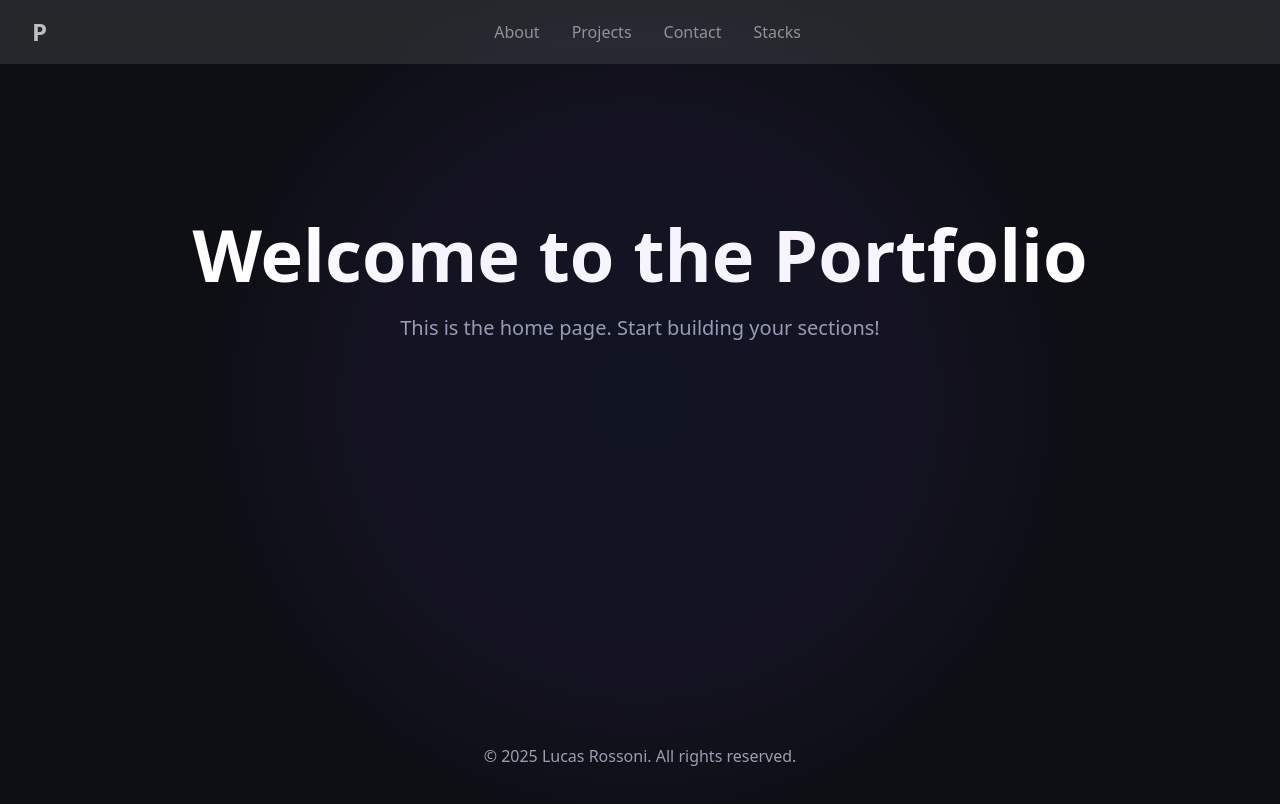
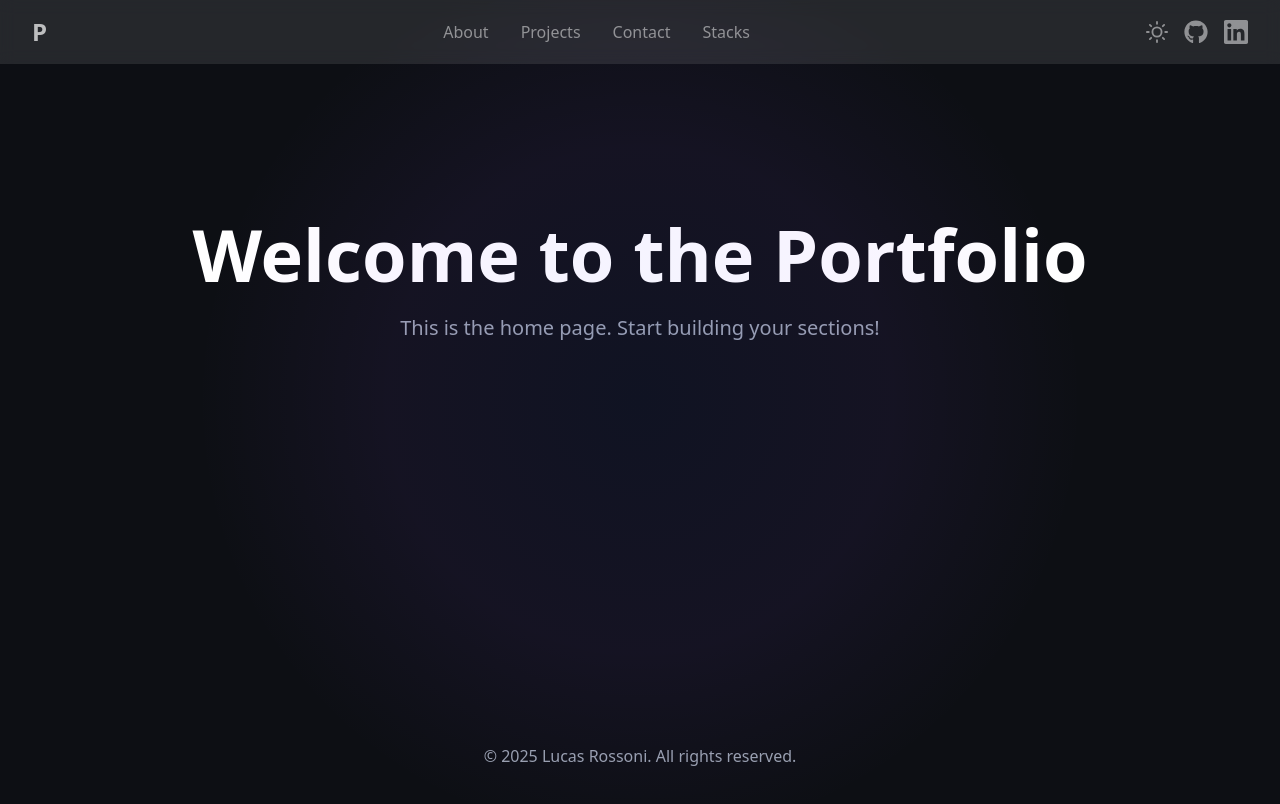
Before and after one commit to PxS00/portfolio, a React (Vite) app: page / in a window 1280 px wide. Shown: the top 804 px of the page. Built offline with nearby package versions, Linux system fonts and the light colour scheme.

Commit message:
feat: implement Navbar with theme toggle and social links

```diff
--- a/package.json
+++ b/package.json
@@ -24,6 +24,7 @@
     "lucide-react": "^0.554.0",
     "react": "^19.2.0",
     "react-dom": "^19.2.0",
+    "react-icons": "^5.5.0",
     "react-router-dom": "^7.9.6",
     "tailwindcss": "^4.1.17"
   },
--- a/src/components/Navbar/Navbar.tsx
+++ b/src/components/Navbar/Navbar.tsx
@@ -1,22 +1,60 @@
+import { useEffect, useState } from 'react';
+import { FiMoon, FiSun } from 'react-icons/fi';
 import { useLocation } from "react-router-dom";
+import SocialLink from '../SocialLink/SocialLink';
+import { SOCIAL_LINKS } from '../../constants/socialLinks';
 
 export default function Navbar() {
   const location = useLocation();
   const isHome = location.pathname === '/';
 
+  // Theme toggle logic
+  const [theme, setTheme] = useState(() => {
+    if (typeof window !== 'undefined') {
+      return localStorage.getItem('theme') || 'dark';
+    }
+    return 'dark';
+  });
+
+  useEffect(() => {
+    if (theme === 'dark') {
+      document.documentElement.classList.add('dark');
+      localStorage.setItem('theme', 'dark');
+    } else {
+      document.documentElement.classList.remove('dark');
+      localStorage.setItem('theme', 'light');
+    }
+  }, [theme]);
+
+  const toggleTheme = () => {
+    setTheme(theme === 'dark' ? 'light' : 'dark');
+  };
+
   return (
-    <nav className="w-full fixed top-0 left-0 z-50 flex items-center justify-between px-8 py-4 backdrop-blur bg-white/10 text-white/70">
+    <nav className="w-full fixed top-0 left-0 z-50 flex items-center justify-between px-8 py-4 backdrop-blur bg-white/10 text-white/70 dark:bg-[#0D0F14] dark:text-white/70">
       <div className="font-extrabold text-2xl">P</div>
       {isHome && (
         <div className="flex gap-8">
-          <a href="#about" className="transition-opacity hover:opacity-100 opacity-70">About</a>
-          <a href="#projects" className="transition-opacity hover:opacity-100 opacity-70">Projects</a>
+          <a href="/about" className="transition-opacity hover:opacity-100 opacity-70">About</a>
+          <a href="/projects" className="transition-opacity hover:opacity-100 opacity-70">Projects</a>
           <a href="#contact" className="transition-opacity hover:opacity-100 opacity-70">Contact</a>
           <a href="#stacks" className="transition-opacity hover:opacity-100 opacity-70">Stacks</a>
         </div>
       )}
-      <div className="flex gap-4">
-        {/* Social icons and theme toggle will go here */}
+      <div className="flex gap-4 items-center">
+        <button
+          onClick={toggleTheme}
+          className="opacity-70 hover:opacity-100 transition-opacity"
+          aria-label="Toggle theme"
+        >
+          {theme === 'dark' ? <FiSun size={22} /> : <FiMoon size={22} />}
+        </button>
+        {SOCIAL_LINKS.map(link => (
+          <SocialLink
+            key={link.ariaLabel}
+            {...link}
+          />
+        ))}
       </div>
     </nav>
   );
--- /dev/null
+++ b/src/components/SocialLink/SocialLink.tsx
@@ -0,0 +1,15 @@
+import type { SocialLinkType } from '../../types/social';
+
+export default function SocialLink({ href, ariaLabel, icon, className = '' }: SocialLinkType) {
+  return (
+    <a
+      href={href}
+      target="_blank"
+      rel="noopener noreferrer"
+      className={`opacity-70 hover:opacity-100 transition-opacity ${className}`}
+      aria-label={ariaLabel}
+    >
+      {icon}
+    </a>
+  );
+}
--- /dev/null
+++ b/src/constants/socialLinks.tsx
@@ -0,0 +1,16 @@
+import { FaGithub } from 'react-icons/fa';
+import { SiLinkedin } from 'react-icons/si';
+import type { SocialLinkType } from '../types/social';
+
+export const SOCIAL_LINKS: SocialLinkType[] = [
+  {
+    href: 'https://github.com/PxS00',
+    ariaLabel: 'GitHub',
+    icon: <FaGithub size={24} />,
+  },
+  {
+    href: 'https://linkedin.com/in/lucasrossoni',
+    ariaLabel: 'LinkedIn',
+    icon: <SiLinkedin size={24} />,
+  },
+];
--- /dev/null
+++ b/src/types/social.ts
@@ -0,0 +1,7 @@
+
+export type SocialLinkType = {
+  href: string;
+  ariaLabel: string;
+  icon: React.ReactNode;
+  className?: string;
+};
```
Also changed, not shown: 1 other file (tests, documents, lock files or other folders). Lines whose indentation alone changed are shown as unchanged.
